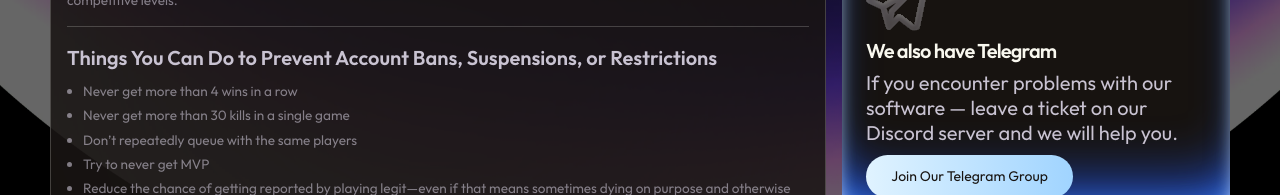
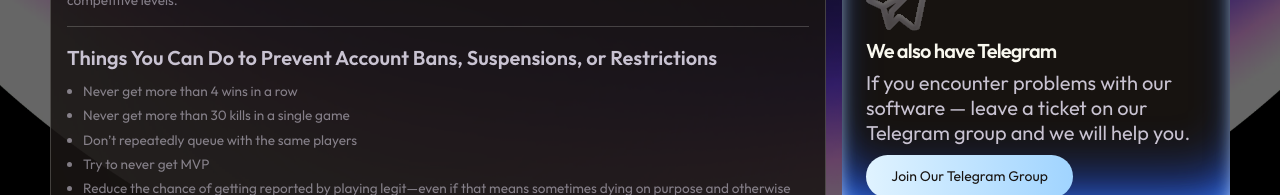
Before and after one commit to darkvoidcc/darkvoid-website, a React (Create React App) app: page /#/resources/antibanguide in a window 1280 px wide. Shown: the part 468-663 px from the top of the page. Built offline with nearby package versions, Linux system fonts and the light colour scheme.

Commit message:
Update AntiBanGuide.tsx

```diff
--- a/src/pages/resources/AntiBanGuide.tsx
+++ b/src/pages/resources/AntiBanGuide.tsx
@@ -78,7 +78,7 @@
           <ResourcePromo
             icon={<TelegramIcon />}
             title="We also have Telegram"
-            description="If you encounter problems with our software — leave a ticket on our Discord server and we will help you."
+            description="If you encounter problems with our software — leave a ticket on our Telegram group and we will help you."
             buttonText="Join Our Telegram Group"
             buttonUrl="https://t.me/+1VGWICTDow44YzJi"
             buttonIcon={<TelegramIcon />}
```
